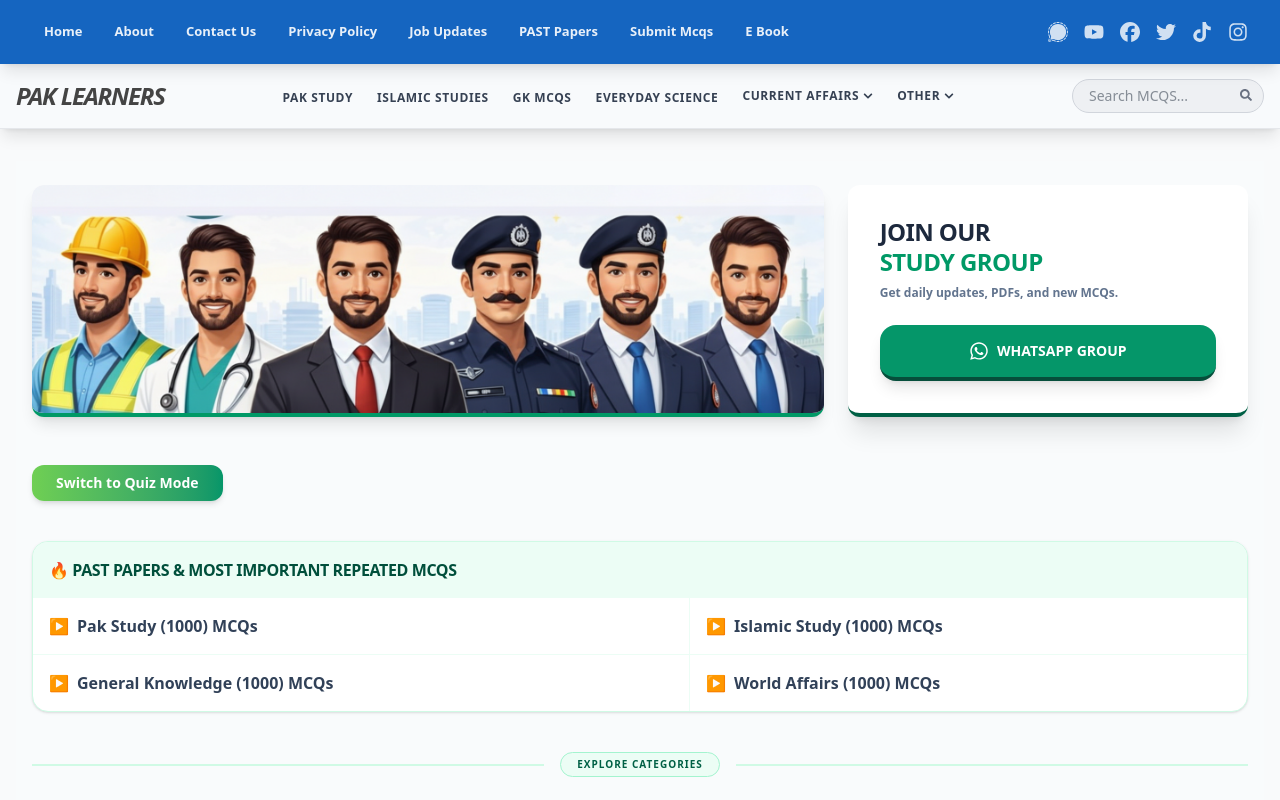
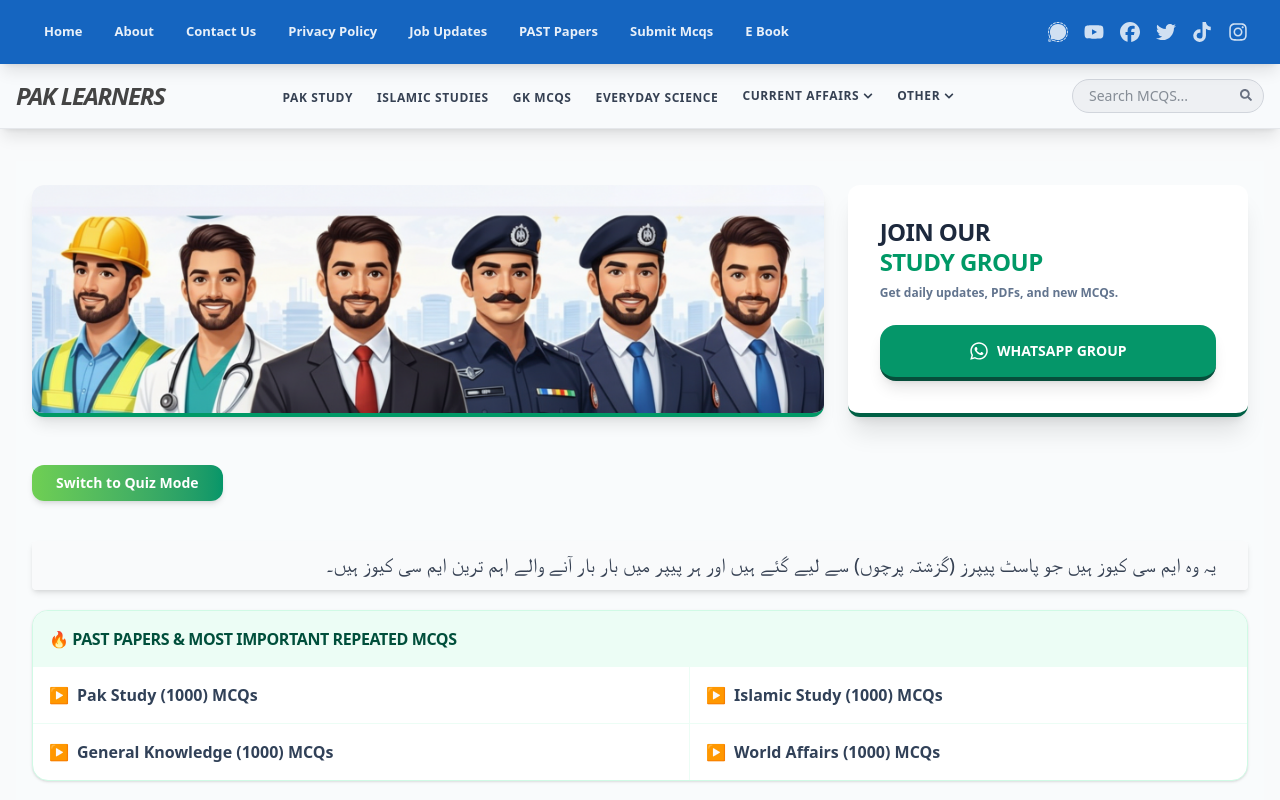
Before and after one commit to nabilroghani/PAK_MCQS, a React (Vite) app: page / in a window 1280 px wide. Shown: the top 800 px of the page. Built offline with nearby package versions, Linux system fonts and the light colour scheme.

Commit message:
urdu font added

```diff
--- a/src/pages/Home.jsx
+++ b/src/pages/Home.jsx
@@ -52,9 +52,14 @@ export default function Home() {
           </button>
         </div>
 
+        <div class="bg-gray-50/50 mb-5 p-2 px-8 rounded shadow-md  text-end mx-auto text-gray-700 text-base md:text-xl leading-relaxed">
+          یہ وہ ایم سی کیوز ہیں جو پاسٹ پیپرز (گزشتہ پرچوں) سے لیے گئے ہیں اور
+          ہر پیپر میں بار بار آنے والے اہم ترین ایم سی کیوز ہیں۔
+        </div>
+
         {/* --- Table / Links Section --- */}
         <div className="mb-10 overflow-hidden rounded-2xl border border-emerald-100 bg-white shadow-sm">
-          <table className="w-full text-left border-collapse">
+          <table className="w-full text-left   border-collapse">
             <thead>
               <tr className="bg-emerald-50">
                 <th
```
